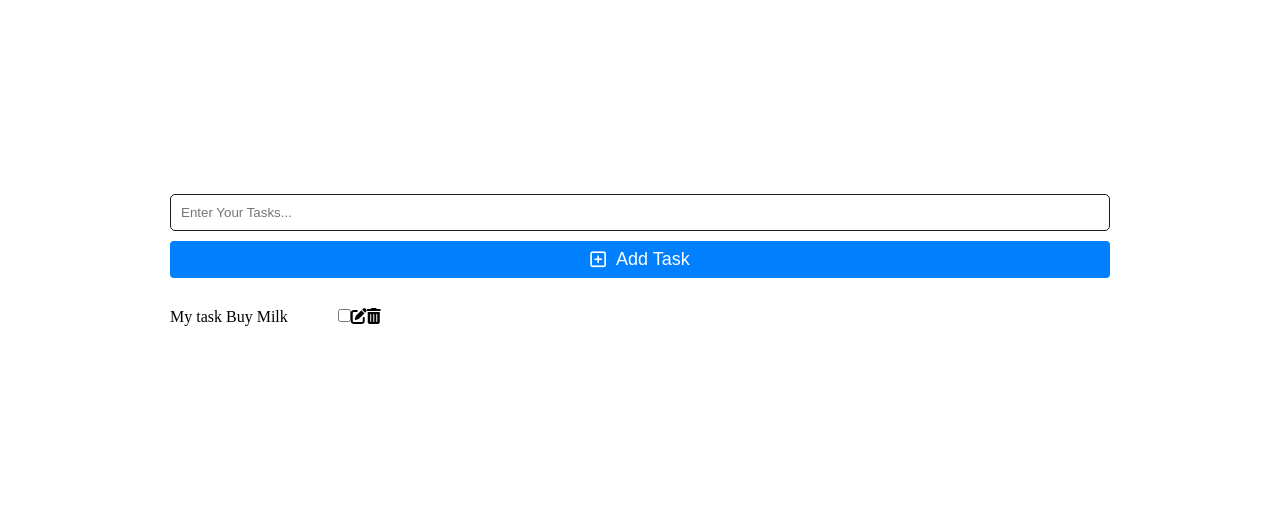
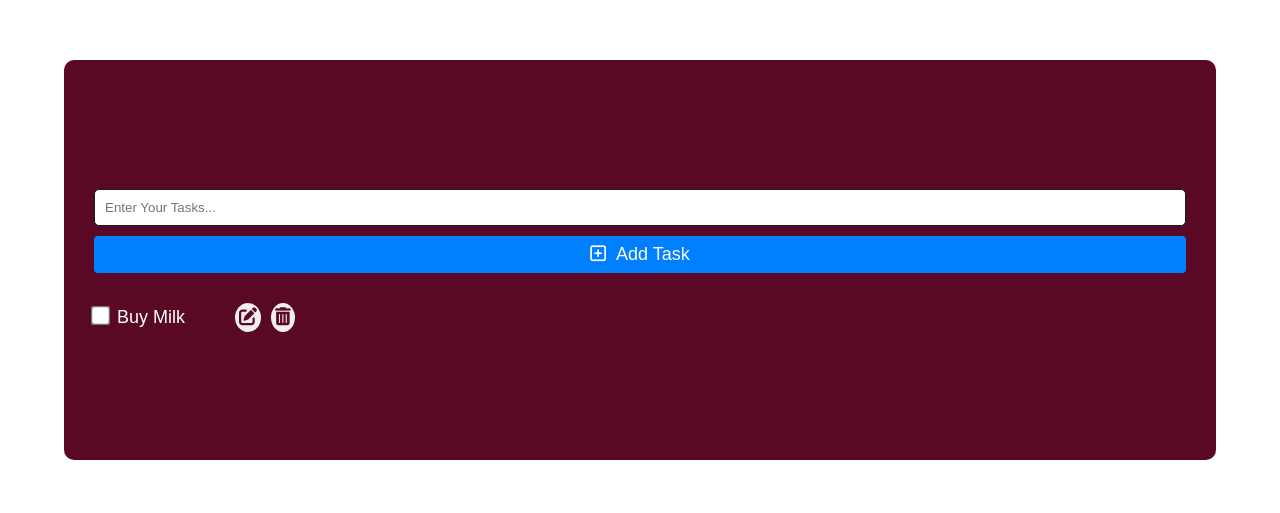
Before and after one commit to pokhrelarjun205-del/todo-app, a plain HTML site: page index.html in a window 1280 px wide. Shown: the part 140-653 px from the top of the page. Drawn offline with Linux system fonts and the light colour scheme; a web font is replaced by a local one.

Commit message:
code updated successfully

```diff
--- a/index.html
+++ b/index.html
@@ -15,7 +15,14 @@
       <div class="container">
         <form action="">
           <div class="add-task-wrapper">
-            <input type="text" name="" id="" required autocomplete="off" placeholder="Enter Your Tasks..."/>
+            <input
+              type="text"
+              name=""
+              id=""
+              required
+              autocomplete="off"
+              placeholder="Enter Your Tasks..."
+            />
           </div>
           <button type="submit">
             <i class="fa-regular fa-square-plus"></i><span>Add Task</span>
@@ -24,16 +31,22 @@
         <div class="task-list">
           <ul>
             <li>
-              <span>My task Buy Milk</span>
-              <div class="task-action">
+              <div class="small-box">
                 <div class="completed-mark">
                   <input type="checkbox" name="completed" />
                 </div>
+                <span class="task-content">Buy Milk</span>
+              </div>
+              <div class="task-action">
                 <div class="edit-button">
-                  <i class="fa-solid fa-pen-to-square"></i>
+                  <button class="edit-btn">
+                    <i class="fa-solid fa-pen-to-square"></i>
+                  </button>
                 </div>
                 <div class="delete-button">
-                  <i class="fa-solid fa-trash-can"></i>
+                  <button class="del-btn">
+                    <i class="fa-solid fa-trash-can"></i>
+                  </button>
                 </div>
               </div>
             </li>
--- a/style.css
+++ b/style.css
@@ -1,7 +1,22 @@
+/*
+======================
+Importing Google Fonts
+======================
+*/
+@import url('https://fonts.googleapis.com/css2?family=SN+Pro:ital,wght@0,200..900;1,200..900&display=swap');
+
+/*
+======================
+Css reset spacing
+======================
+*/
+
 * {
     margin: 0;
     padding: 0;
     box-sizing: border-box;
+    font-family: "SN Pro", sans-serif;
+    ;
 }
 
 main {
@@ -11,19 +26,21 @@ main {
     justify-content: center;
     align-items: center;
     flex-direction: column;
-    height: 100vh;
+    min-height: 100vh;
 
 }
 
 main .container {
     padding: 30px;
     border-radius: 10px;
-    min-width: 1000px;
-    min-height: 500px;
     display: flex;
     flex-direction: column;
     gap: 30px;
     justify-content: center;
+    background-color: #590925;
+    color: #fff;
+    width: 100%;
+    min-height: 50vh;
 
 }
 
@@ -66,17 +83,56 @@ form button:hover {
 
 }
 
-ul {
-    display: inline;
-}
+
 
 li {
     display: flex;
     width: 100%;
     list-style: none;
     gap: 50px;
+
 }
+
+li span {
+    font-size: 18px;
+    font-weight: 400;
+}
+
 
 .task-action {
     display: flex;
+    align-items: center;
+    gap: 10px;
+    font-weight: lighter;
 }
+
+.task-action button {
+    cursor: pointer;
+    font-size: 18px;
+    border-radius: 50%;
+    border: none;
+    padding: 4px;
+    color: #590925;
+    transition: all 0.1s ease-in-out;
+}
+
+.task-action button:hover {
+    scale: 1.1;
+}
+
+.small-box input[type="checkbox"] {
+    transform: scale(1.5);
+    cursor: pointer;
+}
+
+.small-box {
+    display: flex;
+    align-items: center;
+    justify-content: center;
+    gap: 10px;
+}
+
+.completed-task {
+    text-decoration: line-through;
+    opacity: 0.5;
+}
```
